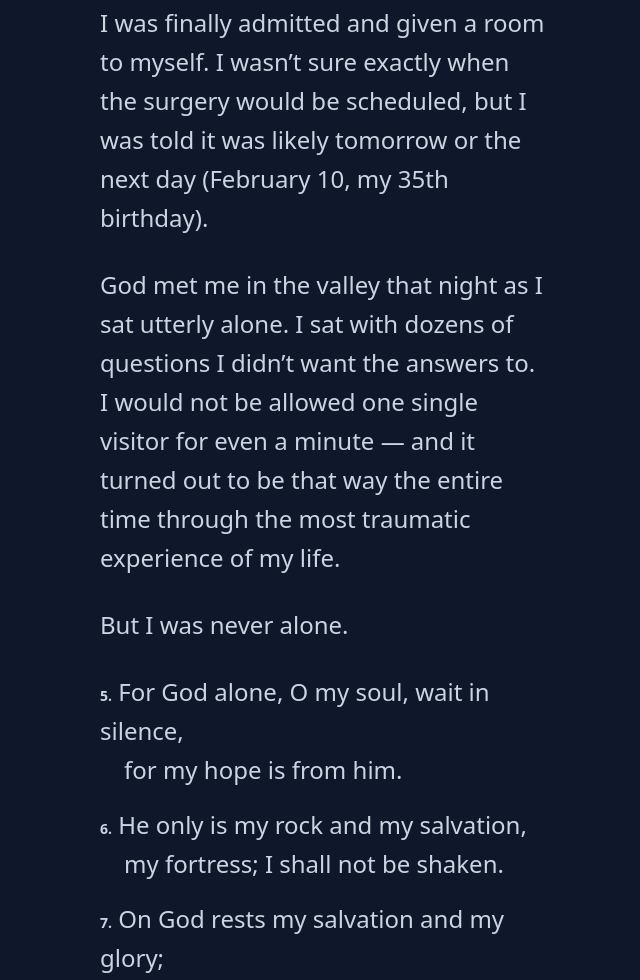
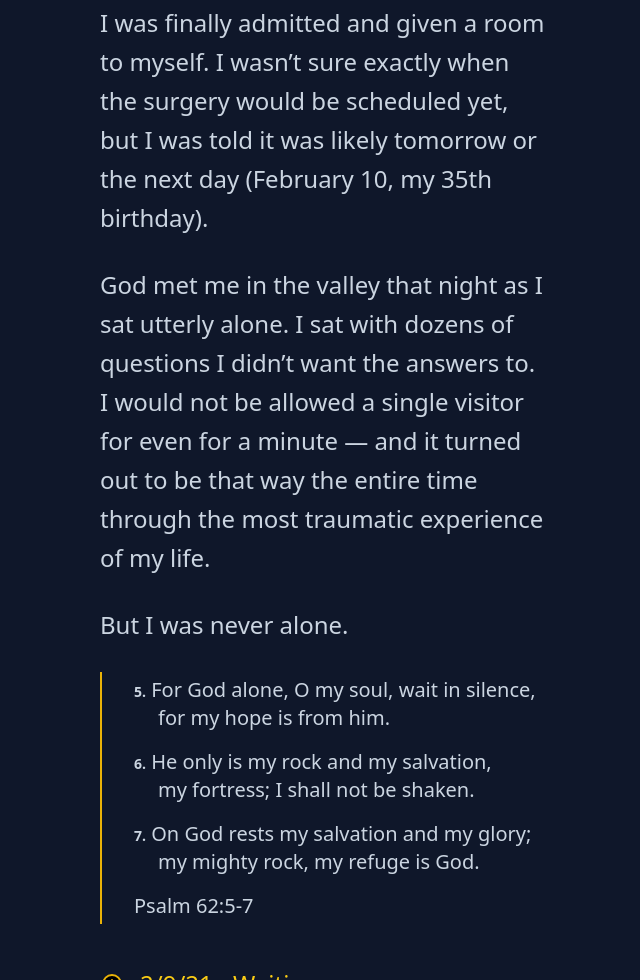
Before and after one commit to timalbert/livefortheline, a plain HTML site: page one-year.html in a window 1280 px wide. Shown: the part 3049-4029 px from the top of the page, without its empty margins (316-956 px from the left). Drawn offline with nearby package versions, Linux system fonts and the light colour scheme.

Commit message:
Last touches

```diff
--- a/one-year.html
+++ b/one-year.html
@@ -25,8 +25,8 @@
             what stumbled out of my mouth as the doctor told me “we found the
             cause of the papilledema.“ He told me it was a tumor and showed me
             the MRI scans. The chill of that moment is still palpable for me. I
-            sat with him in shock. Exactly how long this all took escapes me,
-            but next thing I remember was the doctor explaining that they would
+            sat with him in shock. Exactly how long this all took still escapes me,
+            but the next thing I remember was the doctor explaining their intent to
             immediately admit me to the adjacent hospital, MGH, and get me to
             all the right places and people.
           </p>
@@ -43,7 +43,7 @@
 
           <p class="mt-7">
             COVID-19 has the hospital on lockdown.
-            <small class="p-0.5 px-2 bg-yellow-500 text-slate-800 uppercase font-semibold inline-block" >No visitors, no exceptions.</small>
+            <small class="p-0.5 px-2 bg-yellow-500 text-slate-800 uppercase font-semibold inline-block text-base">No visitors, no exceptions.</small>
             Not even my wife? I’m ushered to MGH on a stretcher, given the
             deep nasal COVID test for good measure and wait alone. Texts and
             calls start to come in. Kate quickly mobilized an army of believers…
@@ -63,35 +63,28 @@
           </p>
 
           <p class="mt-7">
-            Dr. Jones had a special presence about her. It was like she commanded the room and everyone else paused. She told me surgery was coming as soon as possible. Before she left, probably realizing fear was  settling in, she squeezed my arm when it felt like no one else would come within 6 feet of me without a swab or a needle. She told me with compassion “Don’t worry. I do this hundreds of times each year. It’s going to be OK.” It was like God sent an angel to comfort me right when I needed it most.
+            Dr. Jones had a special presence about her. It was like she commanded the room and everyone else paused. She told me surgery was coming as soon as possible. Before she left, probably realizing fear was  settling in, she squeezed my arm, when it felt like no one else would come within 6 feet of me without a swab or a needle. She told me with compassion, “Don’t worry. I do this hundreds of times each year. It’s going to be OK.” It was like God sent an angel to comfort me right when I needed it most.
           </p>
 
           <p class="mt-7">
-            I was finally admitted and given a room to myself. I wasn’t sure exactly when the surgery would be scheduled, but I was told it was likely tomorrow or the next day (February 10, my 35th birthday).
+            I was finally admitted and given a room to myself. I wasn’t sure exactly when the surgery would be scheduled yet, but I was told it was likely tomorrow or the next day (February 10, my 35th birthday).
           </p>
 
           <p class="mt-7">
-            God met me in the valley that night as I sat utterly alone. I sat with dozens of questions I didn’t want the answers to. I would not be allowed one single visitor for even a minute — and it turned out to be that way the entire time through the most traumatic experience of my life.
+            God met me in the valley that night as I sat utterly alone. I sat with dozens of questions I didn’t want the answers to. I would not be allowed a single visitor for even for a minute — and it turned out to be that way the entire time through the most traumatic experience of my life.
           </p>
 
           <p class="mt-7">But I was never alone.</p>
 
-          <p class="mt-7">
-            <span class="text-sm font-semibold">5.</span> For God alone, O my
-            soul, wait in silence,
-          </p>
-          <p class="ml-6">for my hope is from him.</p>
-          <p class="mt-4">
-            <span class="text-sm font-semibold">6.</span> He only is my rock and
-            my salvation,
-          </p>
-          <p class="ml-6">my fortress; I shall not be shaken.</p>
-          <p class="mt-4">
-            <span class="text-sm font-semibold">7.</span> On God rests my
-            salvation and my glory;
-          </p>
-          <p class="ml-6">my mighty rock, my refuge is God.</p>
-          <p class="mt-4">Psalm 62:5-7</p>
+          <blockquote class="mt-7 ml-0 py-1 pl-8 text-xl border border-0 border-l-2 border-yellow-500">
+            <p><span class="text-sm font-semibold">5.</span> For God alone, O my soul, wait in silence,</p>
+            <p class="ml-6">for my hope is from him.</p>
+            <p class="mt-4"><span class="text-sm font-semibold">6.</span> He only is my rock and my salvation,</p>
+            <p class="ml-6">my fortress; I shall not be shaken.</p>
+            <p class="mt-4"><span class="text-sm font-semibold">7.</span> On God rests my salvation and my glory;</p>
+            <p class="ml-6">my mighty rock, my refuge is God.</p>
+            <p class="mt-4">Psalm 62:5-7</p>
+          </blockquote>
 
           <div class="mt-10">
             <a class="text-yellow-400 flex items-center" href="waiting.html">
```
Also changed, not shown: waiting.html (+4 -4 lines).
